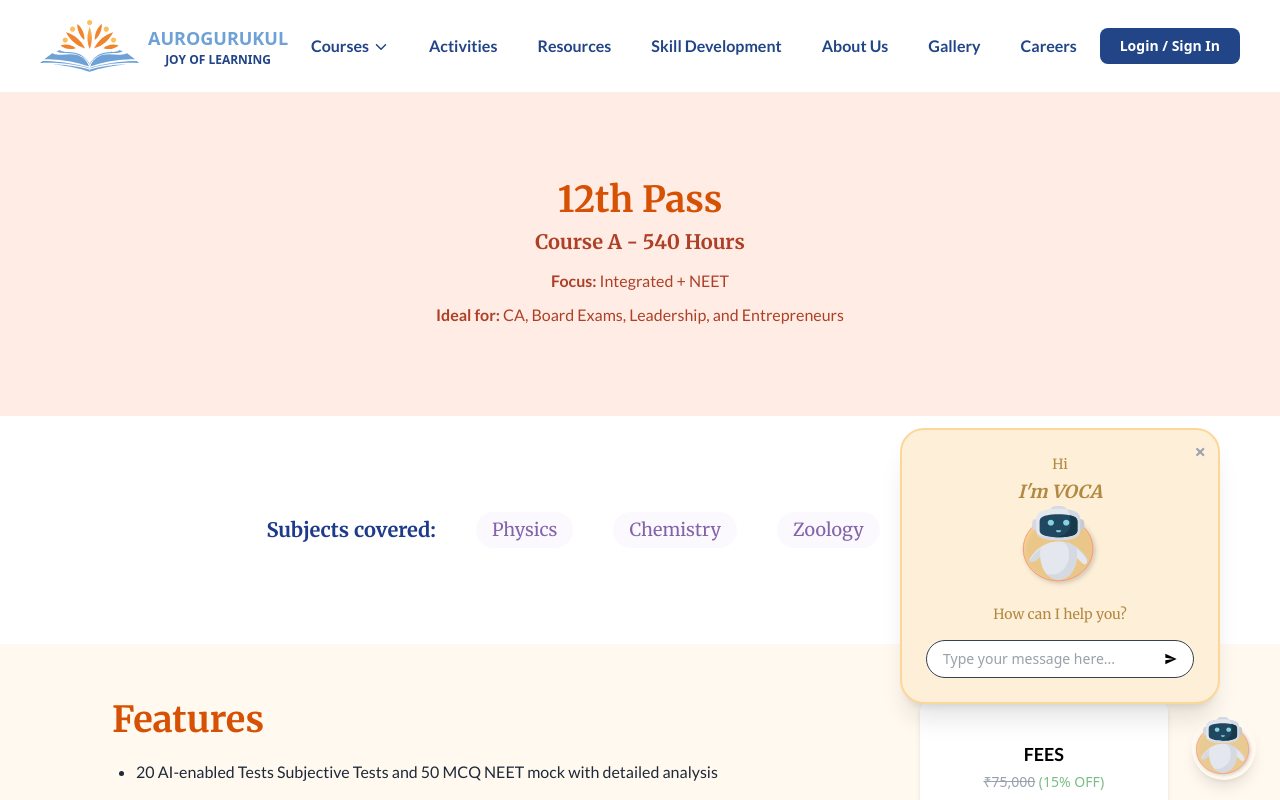
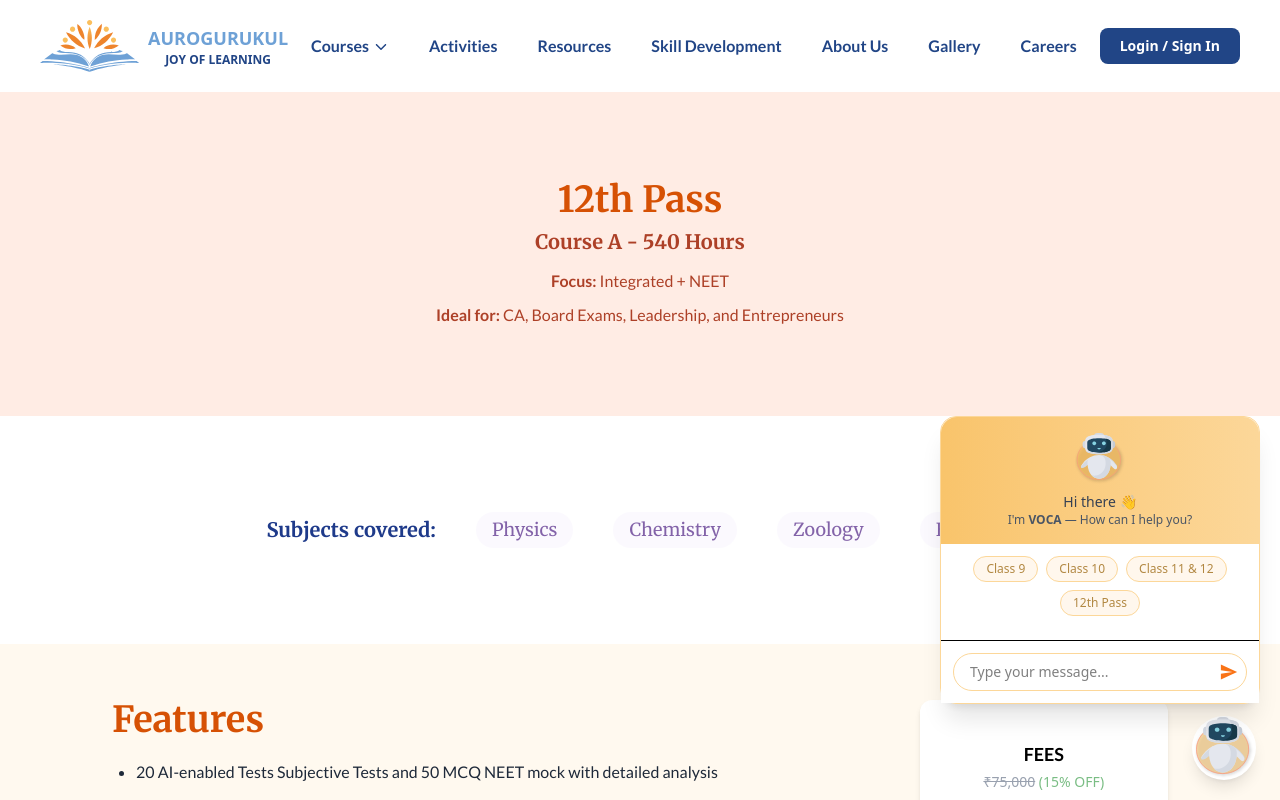
Before and after one commit to Roopavanan/Aurogurukul, a Next.js app: page /courses/details/12th-Pass-a in a window 1280 px wide. Both pictures are taken after a click on the button 1224 px from the left and 748 px from the top of the page. Shown: the top 800 px of the page. Built offline with nearby package versions, Linux system fonts and the light colour scheme.

Commit message:
update chat bot

```diff
--- a/src/components/ChatWidget.tsx
+++ b/src/components/ChatWidget.tsx
@@ -1,24 +1,100 @@
 'use client';
 
-import { useState } from 'react';
+import { useState, useRef, useEffect } from 'react';
 import Image from 'next/image';
 import { motion, AnimatePresence } from 'framer-motion';
 import { IoMdSend } from "react-icons/io";
 
+// Generate "Today, 03:39" style timestamp
+const getCurrentTimestamp = () => {
+  const now = new Date();
+  return `Today, ${now.toLocaleTimeString([], { hour: '2-digit', minute: '2-digit' })}`;
+};
 
 export default function ChatWidget() {
   const [isOpen, setIsOpen] = useState(false);
+  const [messages, setMessages] = useState<{ type: 'user' | 'bot'; text: string; timestamp: string }[]>([]);
+  const [input, setInput] = useState('');
+  const [loading, setLoading] = useState(false);
+  const messagesEndRef = useRef<HTMLDivElement | null>(null);
+
+  const quickQuestions = ["Class 9", "Class 10", "Class 11 & 12", "12th Pass"];
+
+  useEffect(() => {
+    messagesEndRef.current?.scrollIntoView({ behavior: 'smooth' });
+  }, [messages]);
+
+  const handleSendMessage = async (preset?: string) => {
+    const userText = preset ?? input;
+    if (!userText.trim()) return;
+
+    const userMessage = { type: 'user' as const, text: userText, timestamp: getCurrentTimestamp() };
+    setMessages(prev => [...prev, userMessage]);
+    setInput('');
+    setLoading(true);
+
+    try {
+      const response = await fetch(`https://lms-backend-526588758494.europe-west1.run.app/webchatbot/chat?messages=${encodeURIComponent(userText)}`, {
+        method: 'POST',
+      });
+
+      if (!response.body) throw new Error("No response body");
+
+      const reader = response.body.getReader();
+      const decoder = new TextDecoder("utf-8");
+      let botText = '';
+      let interimMessageIndex = -1;
+
+      while (true) {
+        const { value, done } = await reader.read();
+        if (done) break;
+
+        const chunk = decoder.decode(value, { stream: true });
+        const lines = chunk.split('\n').filter(line => line.startsWith('data: '));
+
+        for (const line of lines) {
+          const jsonStr = line.replace('data: ', '');
+          try {
+            const { content } = JSON.parse(jsonStr);
+            if (content) {
+              botText += content;
+              if (interimMessageIndex === -1) {
+                interimMessageIndex = messages.length + 1;
+                setMessages(prev => [...prev, { type: 'bot', text: content, timestamp: getCurrentTimestamp() }]);
+              } else {
+                setMessages(prev => {
+                  const updated = [...prev];
+                  updated[interimMessageIndex] = { type: 'bot', text: botText, timestamp: getCurrentTimestamp() };
+                  return updated;
+                });
+              }
+            }
+          } catch (err) {
+            console.warn("Invalid JSON:", jsonStr, err);
+          }
+        }
+      }
+
+      if (!botText.trim()) {
+        setMessages(prev => [...prev, { type: 'bot', text: 'Sorry, no response received.', timestamp: getCurrentTimestamp() }]);
+      }
+    } catch (error: unknown) {
+      const message = error instanceof Error ? error.message : 'Unknown error';
+      setMessages(prev => [...prev, { type: 'bot', text: `Error: ${message}`, timestamp: getCurrentTimestamp() }]);
+    } finally {
+      setLoading(false);
+    }
+  };
 
   return (
     <>
       {/* Floating Chat Icon */}
       <button
         onClick={() => setIsOpen(!isOpen)}
-  className="fixed bottom-5 right-6 z-50 w-16 h-16  rounded-full shadow-lg flex items-center justify-center"
+        className="fixed bottom-5 right-6 z-50 w-16 h-16 rounded-full shadow-lg bg-white flex items-center justify-center"
       >
         <Image src="/images/bot.svg" alt="Chatbot Icon" width={60} height={60} />
       </button>
-
 
       {/* Chat Box */}
       <AnimatePresence>
@@ -28,40 +104,74 @@ export default function ChatWidget() {
             animate={{ opacity: 1, y: 0, scale: 1 }}
             exit={{ opacity: 0, y: 10, scale: 0.95 }}
             transition={{ duration: 0.3 }}
-            className="fixed bottom-24 right-15 z-50 w-72 md:w-80 bg-[#FEF0D8]  border-2 border-[#FCD799] rounded-3xl shadow-xl p-6 text-center"
+            className="fixed bottom-24 right-5 z-50 w-80 max-h-[80vh] bg-[#FFF7ED] border border-[#FCD799] rounded-2xl shadow-xl flex flex-col"
           >
-              {/* Close Button */}
-            <button
-              onClick={() => setIsOpen(false)}
-              className="absolute top-2 right-3 text-gray-400 hover:text-gray-600 text-xl font-bold"
-              aria-label="Close chat"
-            >
-              ×
-            </button>
-
-            <p className="text-sm font-medium text-[#B28842] font-primary">Hi</p>
-            <h3 className="text-lg font-semibold text-[#B28842] italic mt-1 font-primary">I&apos;m VOCA</h3>
-
+            {/* Header */}
+            <div className="bg-gradient-to-r from-[#F9C46B] to-[#FCD799] rounded-t-2xl p-4 text-center">
               <Image
                 src="/images/bot.svg"
-              alt="Chatbot"
-              width={80}
-              height={80}
-              className="mx-auto mb-4"
+                alt="Bot"
+                width={50}
+                height={50}
+                className="mx-auto mb-2"
               />
-                        <p className="text-sm text-[#B28842] font-primary mb-4">How can I help you?</p>
+              <h2 className="text-sm text-gray-700 font-medium">Hi there 👋</h2>
+              <p className="text-xs text-gray-600">I&apos;m <strong>VOCA</strong> — How can I help you?</p>
+            </div>
 
+            {/* Chat Messages */}
+            <div className="flex-1 overflow-y-auto px-4 py-3 space-y-3 text-sm bg-white max-h-[50vh] scrollbar-thin scrollbar-thumb-gray-300">
+              {messages.length === 0 && (
+                <div className="flex flex-wrap justify-center gap-2">
+                  {quickQuestions.map((q) => (
+                    <button
+                      key={q}
+                      onClick={() => handleSendMessage(q)}
+                      className="bg-[#FFF7ED] border border-[#FCD799] px-3 py-1 rounded-full text-xs text-[#B28842] hover:bg-[#FCD799]/40 transition"
+                    >
+                      {q}
+                    </button>
+                  ))}
+                </div>
+              )}
 
+              {messages.map((msg, index) => (
+                <div key={index} className={`flex flex-col ${msg.type === 'user' ? 'items-end' : 'items-start'}`}>
+                  <div
+                    className={`rounded-xl px-4 py-2 max-w-[80%] text-sm ${
+                      msg.type === 'user'
+                        ? 'bg-[#214586] text-white'
+                        : 'bg-[#FEF0D8] text-[#B28842] border border-[#FCD799]'
+                    }`}
+                  >
+                    {msg.text}
+                  </div>
+                  <span className="text-[10px] text-gray-400 mt-1">{msg.timestamp}</span>
+                </div>
+              ))}
+
+              {loading && <p className="text-left text-xs text-gray-400">Typing...</p>}
+              <div ref={messagesEndRef} />
+            </div>
+
+            {/* Input */}
+            <div className="p-3 border-t bg-white">
               <div className="relative">
                 <input
                   type="text"
-                placeholder="Type your message here..."
-                className="w-full rounded-full border px-4 py-2 text-sm text-gray-700 bg-white outline-none focus:ring-2 focus:ring-[#FCD799]"
+                  placeholder="Type your message..."
+                  value={input}
+                  onChange={(e) => setInput(e.target.value)}
+                  onKeyDown={(e) => e.key === 'Enter' && handleSendMessage()}
+                  className="w-full border border-[#FCD799] rounded-full px-4 py-2 text-sm focus:outline-none focus:ring-2 focus:ring-[#FCD799]"
                 />
-              <button className="absolute right-1 top-1 bottom-1 px-3  text-grey-200 rounded-full text-sm">
+                <button
+                  onClick={() => handleSendMessage()}
+                  className="absolute right-2 top-1/2 -translate-y-1/2 text-[#F97316] text-xl"
+                >
                   <IoMdSend />
-
                 </button>
+              </div>
             </div>
           </motion.div>
         )}
--- a/src/data/courseData.ts
+++ b/src/data/courseData.ts
@@ -23,7 +23,7 @@ export const categories: CourseCategory[] = [
     title: "Class 9",
     course: "Course A - 160 Hours",
     description:
-      "In Mathematics, Science, and Aptitude to build a strong foundation in Ideal for: (NEET/ JEE Foundation, , NTSE, Olympiads )",
+      "In Mathematics, Science, and Aptitude to build a strong foundation in Ideal for: (NEET/ JEE Foundation, NTSE, Olympiads)",
     bgColor: "#F8F3FD",
     textColor: "#8363A9",
     arrowBgColor: "#C5A0F1",
```
Lines whose indentation alone changed are shown as unchanged.
